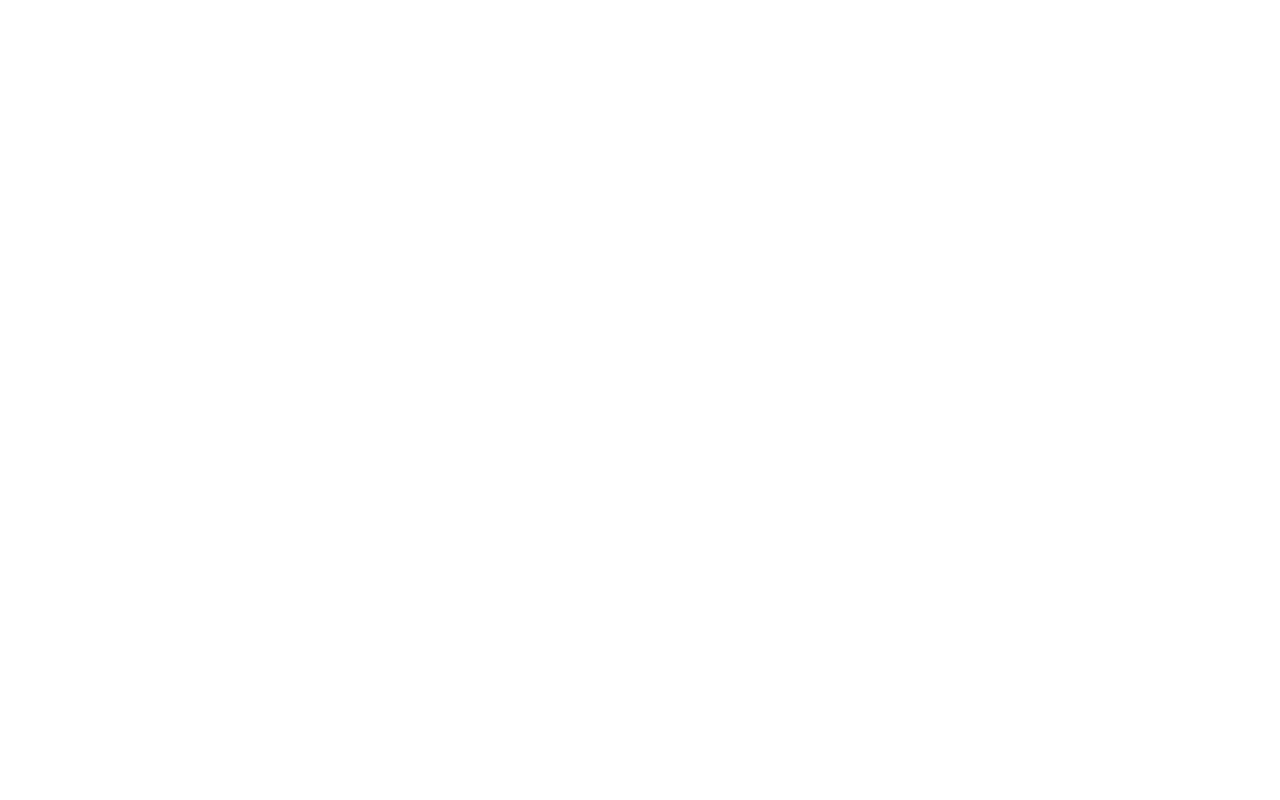
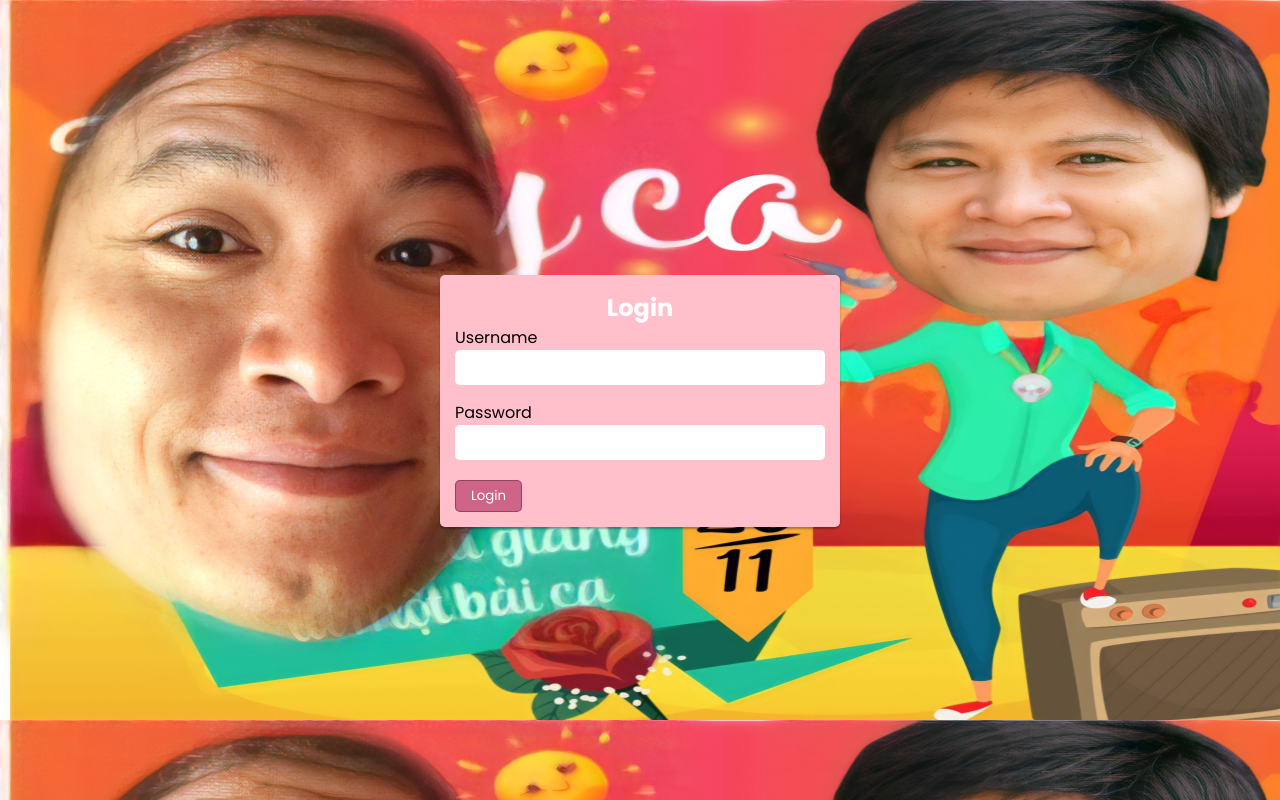
Before and after one commit to T2108A-Luonvuituoi-G1/Login, a plain HTML site: page index.html in a window 1280 px wide. Drawn offline with Linux system fonts and the light colour scheme.

Commit message:
Update index.html
update HTML

```diff
--- a/index.html
+++ b/index.html
@@ -1,12 +1,27 @@
 <!DOCTYPE html>
 <html lang="en">
+
 <head>
     <meta charset="UTF-8">
-    <meta http-equiv="X-UA-Compatible" content="IE=edge">
-    <meta name="viewport" content="width=device-width, initial-scale=1.0">
-    <title>Document</title>
+    <title>Login</title>
+    <link rel="stylesheet" href="./assets/css/style.css">
 </head>
+
 <body>
 
+    <form action="" id="form-login">
+        <h2>Login</h2>
+        <div>
+            <label for="username">Username</label>
+            <input type="text" id="username" name="username" onchange="takeData()">
+        </div>
+        <div>
+            <label for="password">Password</label>
+            <input type="password" id="password" name="password" onchange="takeData()">
+        </div>
+        <button class="btn">Login</button>
+    </form>
+    <script src="/assets/js/login.js"></script>
 </body>
+
 </html>
```
